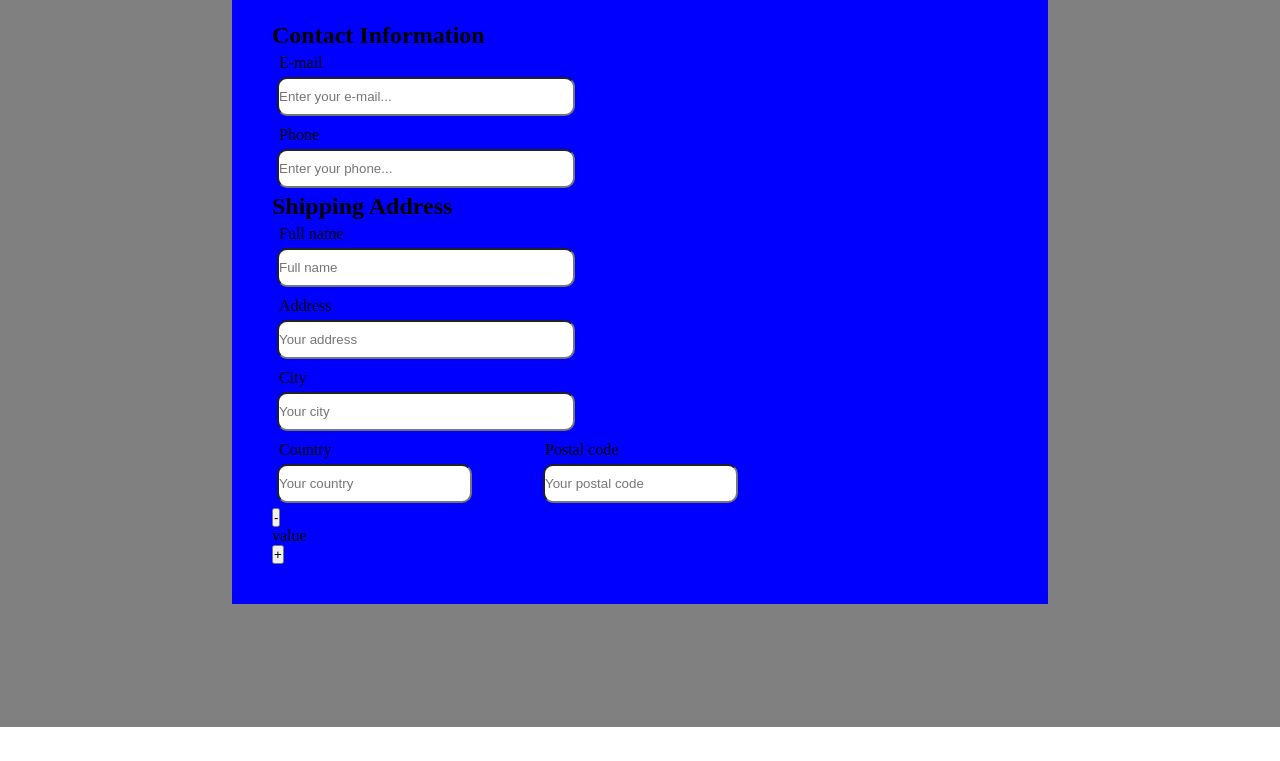
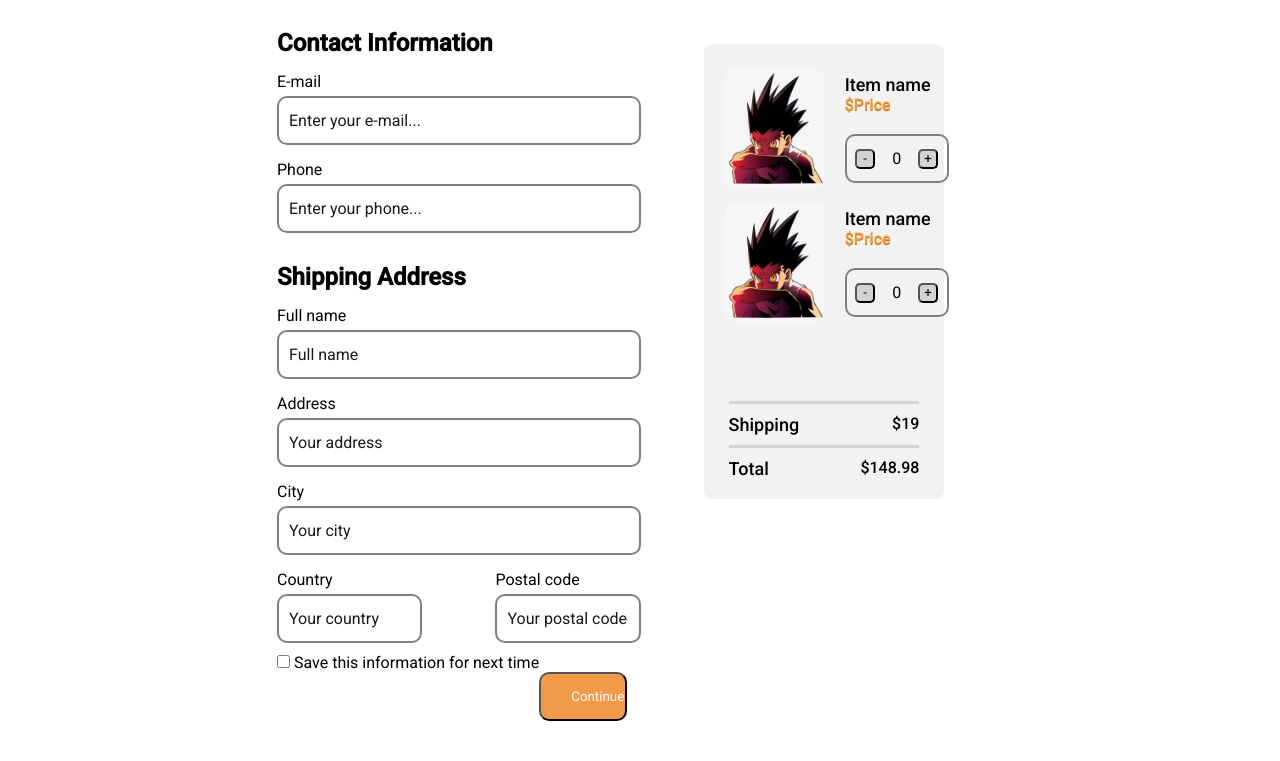
Before and after one commit to RossEnriquez/Checkout-Page, a plain HTML site: page index.html in a window 1280 px wide. Shown: the part 173-934 px from the top of the page. Before the commit the page ends 900 px from the top, so only its background shows below. Drawn offline with Linux system fonts and the light colour scheme.

Commit message:
Added final touches to the general layout

```diff
--- a/index.html
+++ b/index.html
@@ -1,7 +1,7 @@
 <!DOCTYPE html>
 <html lang="en">
     <head>
-        <link rel="stylesheet" href="https://cdnjs.cloudflare.com/ajax/libs/font-awesome/4.7.0/css/font-awesome.min.css">
+        <link rel="stylesheet" href="styling.css">
         <meta charset="UTF-8">
         <meta http-equiv="X-UA-Compatible" content="IE=edge">
         <meta name="viewport" content="width=device-width, initial-scale=1.0">
@@ -12,6 +12,7 @@
         <div id="heading-container">
             <div id="content"><h1 id="checkout-heading">Checkout</h1></div>
             <div id="main-container">
+                <div id="left-col">
                     <div id="first-box">
                         <h2>Contact Information</h2>
                         <div>
@@ -20,7 +21,6 @@
                             <form>Phone</form>
                             <input type="text" class="input" placeholder="Enter your phone...">
                         </div>
-
                     </div>
                     <div id="second-box">
                         <h2>Shipping Address</h2>
@@ -33,7 +33,7 @@
                             <input type="text" class="input" placeholder="Your city">
                         </div>
                         <div id="shipping-pt2">
-                        <div class="box">
+                            <div class="box" style="margin-right: 25%;">
                                 <form>Country</form>
                                 <input type="text" class="input half" placeholder="Your country">
                             </div>
@@ -43,64 +43,57 @@
                             </div>
 
                         </div>
+                        <div id="bottom-box">
+                            <input type="checkbox">
+                            <label>Save this information for next time</label><br>
+                            <p id="cont">
+                                <input type="button" value="Continue" id="btn-cont">
+                            </p>
+
                         </div>
+                    </div>
+                </div>
+                <div id="right-col">
+                    <div id="cart-box">
+                        <div class="item">
+                            <img class="img" src="images/gon.png">
+                            <div class="item-info">
+                                <label id="item-name">Item name</label><br>
+                                <label id="price">$Price</label><br>
                                 <div id="counter">
-                    <button id="dec">-</button>
-                    <div id="counter-val">value</div>
-                    <button id="inc">+</button>
+                                    <button id="dec" class="btn-counter">-</button>
+                                    <div id="counter-val-1" class="counter-val">0</div>
+                                    <button id="inc" class="btn-counter">+</button>
+                                </div>
+                            </div>
+                        </div>
+                        <div class="item">
+                            <img class="img" src="images/gon.png">
+                            <div class="item-info">
+                                <label id="item-name">Item name</label><br>
+                                <label id="price">$Price</label><br>
+                                <div id="counter">
+                                    <button id="dec" class="btn-counter">-</button>
+                                    <div id="counter-val-2" class="counter-val">0</div>
+                                    <button id="inc" class="btn-counter">+</button>
+                                </div>
+                            </div>
+                        </div>
+                        <div id="cart-bottom">
+                            <div class="totals">
+                                <p id="txt-totals">Shipping</p>
+                                <p id="txt-cost">$19</p>
+                            </div>
+                            <div class="totals">
+                                <p id="txt-totals">Total</p>
+                                <p id="txt-cost">$148.98</p>
+                            </div>
+                        </div>
+                    </div>
                 </div>
             </div>
         </div>
     </body>
 
-    <style>
-        *{
-            padding: 0;
-            margin: 0;
-        }
-        form{
-            padding: 5px 0 0 7px;
-        }
-        #main-container{
-            display: block;
-            background-color: blue;
-            width: 57.5vw;
-            margin: 0 auto;
-            padding: 40px;
-        }
-        #heading-container{
-            width: 100vw;
-            height: 100vh;
-            background-color: grey;
-            padding-top: 100px;
-        }
-        #content{
-            background-color: red;
-            padding-left: 400px;
-        }
-        #checkout-heading{
-            font-size: 300%;
-        }
-        .input{
-            width: 40%;
-            height: 35px;
-            border-radius: 10px;
-            margin: 5px;
-        }
-        .half{
-            width: 100%;
-            margin-right: 5px;
-        }
-        #shipping-pt2{
-            display: flex;
-            padding: 0 10px 0 0;
-        }
-        .box{
-            display: block;
-            margin-right: 75px;
-        }
-
-
-    </style>
     <script src="scripts.js"></script>
 </html>
--- a/scripts.js
+++ b/scripts.js
@@ -1,9 +1,9 @@
 let counter = 0;
 document.getElementById("dec").addEventListener("click", function(){
     counter--;
-    document.getElementById("counter-val").innerHTML = counter;
+    document.getElementById("counter-val-1").innerHTML = counter;
 });
 document.getElementById("inc").addEventListener("click", function(){
     counter++;
-    document.getElementById("counter-val").innerHTML = counter;
+    document.getElementById("counter-val-1").innerHTML = counter;
 });
--- /dev/null
+++ b/styling.css
@@ -0,0 +1,178 @@
+@import url('https://fonts.googleapis.com/css2?family=Roboto:wght@300;400;500&display=swap');
+
+*{
+    padding: 0;
+    margin: 0;
+    font-family: "Roboto";
+}
+#main-container{
+    display: flex;
+    /* background-color: blue; */
+    width: 57.5vw;
+    margin: 0 auto;
+    padding: 40px;
+}
+#left-col{
+    /* background-color: brown;  */
+    width: 50%;
+}
+#right-col{
+    /* background-color: beige; */
+    width: 50%;
+
+}
+#heading-container{
+    width: 100vw;
+    height: 100vh;
+    /* background-color: grey; */
+    padding-top: 100px;
+}
+#content{
+    /* background-color: red; */
+    padding-left: 400px;
+}
+#checkout-heading{
+    font-size: 300%;
+}
+#first-box{
+    /* background-color: purple; */
+    width: 95%;
+    padding: 5px;
+}
+#second-box{
+    /* background-color: violet; */
+    margin-top: 20px;
+    width: 95%;
+    padding: 5px;
+}
+#bottom-box{
+    /* background-color: white; */
+    padding: auto 0;
+    margin-top: 10px;
+    display: block;
+}
+#cart-box{
+    display: block;
+    background-color: #f2f2f2;
+    width: 60%;
+    border-radius: 8px;
+    margin: 20px auto;
+    padding: 10px;
+}
+.item{
+    /* background-color: violet; */
+    width: 90%;
+    margin: 15px auto;
+    display: flex;
+}
+#item-name{
+    margin-bottom: 10px;
+}
+.img{
+    max-width: 100px;
+    border-radius: 10px;
+}
+.item-info{
+    /* background-color: darkkhaki; */
+    display: block;
+    padding: 5px 20px;
+}
+#item-name{
+    /* background-color: orange; */
+    width: 100%;
+    height: 20px;
+    font-weight: 500;
+    font-size: large;
+}
+#price{
+    /* background-color: green; */
+    width: 100%;
+    height: 20px;
+    margin-top: 40px;
+    color: #f2994a;
+    font-weight: 500;
+    text-shadow: 0px 1px rgb(182, 125, 2);
+}
+#counter{
+    display: flex;
+    /* background-color: aqua; */
+    width: 100px;
+    height: 45px;
+    margin-top: 20px;
+    border-style: solid;
+    border-radius: 10px;
+    border-color: grey;
+    border-width: 2px;
+}
+.btn-counter{
+    width: 20px;
+    height: 20px;
+    border-radius: 5px;
+    margin: auto;
+    background-color: lightgray;
+}
+.counter-val{
+    margin: auto;
+}
+#btn-cont{
+    color: white;
+    background-color: #f2994a ;
+    padding: 15px 30px;
+    border-radius: 10px;
+    float: right;
+    outline: none;
+    width: 25%;
+}
+#cart-bottom{
+    /* background-color: blanchedalmond; */
+    padding: 25px 15px 0 15px;
+    margin-top: 20%;
+}
+.totals{
+    border-style: solid none none none;
+    border-top-color: lightgrey;
+    margin: 10px 0;
+    padding-top: 10px;
+    /* background-color: lightblue; */
+    overflow: auto;
+}
+#txt-totals{
+    float: left;
+    font-weight: 500;
+    font-size: large;
+}
+#txt-cost{
+    float: right;
+    font-weight: 500;
+}
+.input{
+    width: 100%;
+    height: 35px;
+    border-radius: 10px;
+    padding: 5px 0 5px 10px;
+    font-size: 100%;
+    border-color: grey;
+    border-style: solid;
+    outline: none;
+
+}
+::placeholder{
+    color: rgb(24, 24, 24);
+}
+.half{
+    width: 100%;
+}
+form{
+    margin: 15px 0 5px 0;
+}
+h2{
+    margin-bottom: 15px;
+}
+#shipping-pt2{
+    display: flex;
+    /* background-color: white; */
+}
+.box{
+    /* background-color: brown; */
+    display: block;
+}
```
Also changed, not shown: images/gon.png (added). Lines whose indentation alone changed are shown as unchanged.
